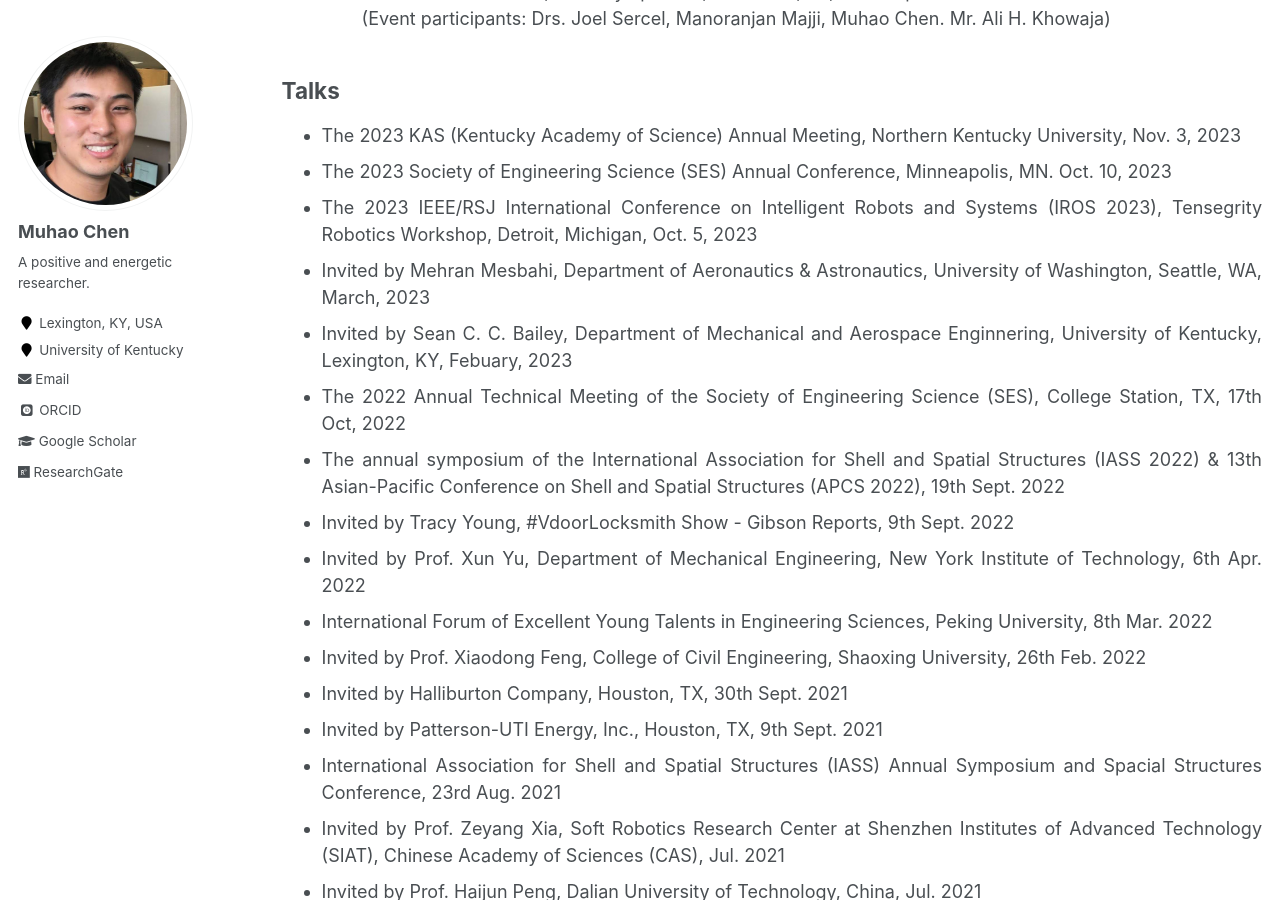
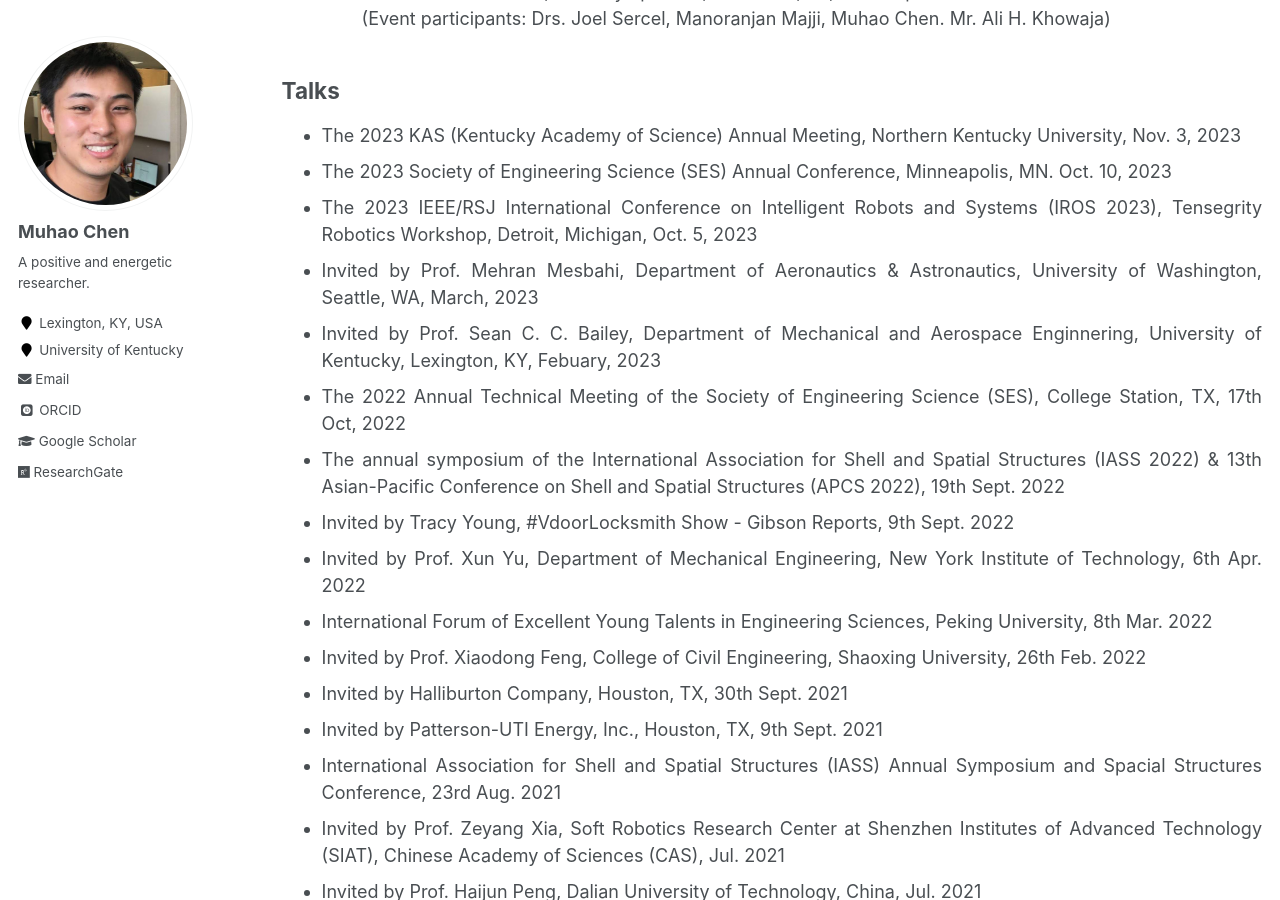
Before and after one commit to Muhao-Chen/muhao-chen.github.io, a Jekyll site: the page built from _pages/professional-activities.md, in a window 1280 px wide and 900 px high, scrolled down 807 px. Built offline with Jekyll 4.4.1, drawn with Linux system fonts in a browser that asks for light colours; some web fonts are replaced.

Commit message:
Update professional-activities.md

```diff
--- a/_pages/professional-activities.md
+++ b/_pages/professional-activities.md
@@ -41,8 +41,8 @@ toc_max_header: 1
 * The 2023 KAS (Kentucky Academy of Science) Annual Meeting, Northern Kentucky University, Nov. 3, 2023
 * The 2023 Society of Engineering Science (SES) Annual Conference, Minneapolis, MN. Oct. 10, 2023
 * The 2023 IEEE/RSJ International Conference on Intelligent Robots and Systems (IROS 2023), Tensegrity Robotics Workshop, Detroit, Michigan, Oct. 5, 2023
-* Invited by Mehran Mesbahi, Department of Aeronautics & Astronautics, University of Washington, Seattle, WA, March, 2023
-* Invited by Sean C. C. Bailey, Department of Mechanical and Aerospace Enginnering, University of Kentucky, Lexington, KY, Febuary, 2023
+* Invited by Prof. Mehran Mesbahi, Department of Aeronautics & Astronautics, University of Washington, Seattle, WA, March, 2023
+* Invited by Prof. Sean C. C. Bailey, Department of Mechanical and Aerospace Enginnering, University of Kentucky, Lexington, KY, Febuary, 2023
 * The 2022 Annual Technical Meeting of the Society of Engineering Science (SES), College Station, TX, 17th Oct, 2022
 * The annual symposium of the International Association for Shell and Spatial Structures (IASS 2022) & 13th Asian-Pacific Conference on Shell and Spatial Structures (APCS 2022), 19th Sept. 2022
 * Invited by Tracy Young, #VdoorLocksmith Show - Gibson Reports, 9th Sept. 2022
```
